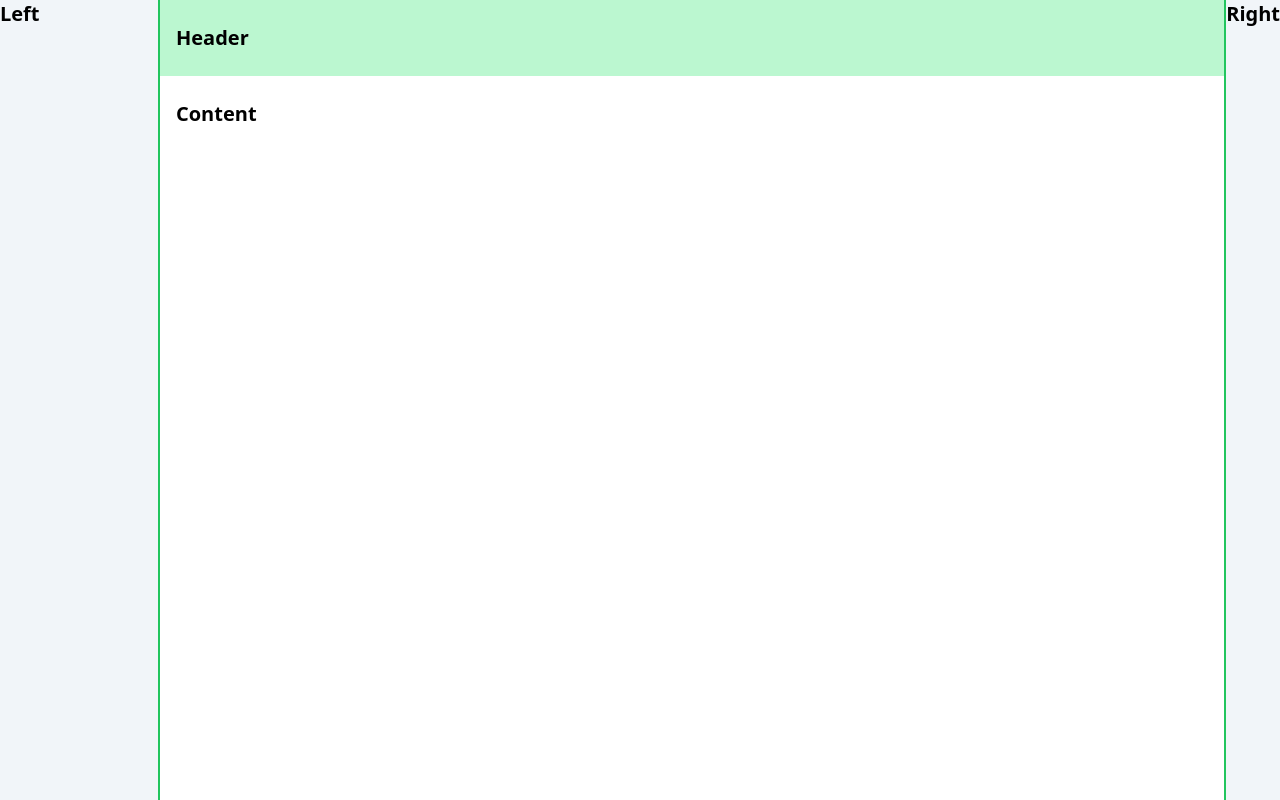
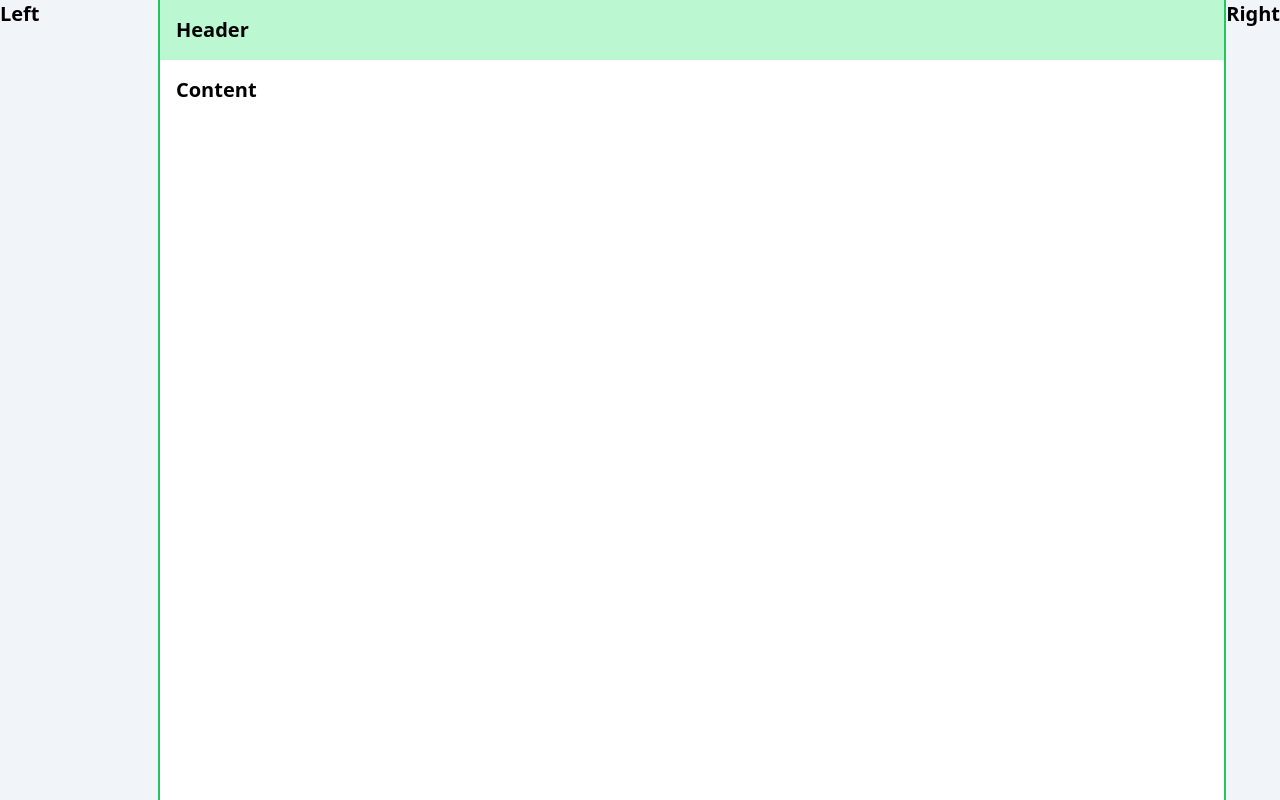
Before and after one commit to iaseth/pointedit, a React (Create React App) app: page / in a window 1280 px wide. Shown: the top 800 px of the page. Built offline with nearby package versions, Linux system fonts and the light colour scheme.

Commit message:
Updated meta

```diff
--- a/public/index.html
+++ b/public/index.html
@@ -7,37 +7,14 @@
 		<meta name="theme-color" content="#000000" />
 		<meta
 			name="description"
-      content="Web site created using create-react-app"
+			content="Pointedit"
 		/>
 		<link rel="apple-touch-icon" href="%PUBLIC_URL%/logo192.png" />
-    <!--
-      manifest.json provides metadata used when your web app is installed on a
-      user's mobile device or desktop. See https://developers.google.com/web/fundamentals/web-app-manifest/
-    -->
 		<link rel="manifest" href="%PUBLIC_URL%/manifest.json" />
-    <!--
-      Notice the use of %PUBLIC_URL% in the tags above.
-      It will be replaced with the URL of the `public` folder during the build.
-      Only files inside the `public` folder can be referenced from the HTML.
-
-      Unlike "/favicon.ico" or "favicon.ico", "%PUBLIC_URL%/favicon.ico" will
-      work correctly both with client-side routing and a non-root public URL.
-      Learn how to configure a non-root public URL by running `npm run build`.
-    -->
-    <title>React App</title>
+		<title>Pointedit</title>
 	</head>
 	<body>
 		<noscript>You need to enable JavaScript to run this app.</noscript>
 		<div id="root"></div>
-    <!--
-      This HTML file is a template.
-      If you open it directly in the browser, you will see an empty page.
-
-      You can add webfonts, meta tags, or analytics to this file.
-      The build step will place the bundled scripts into the <body> tag.
-
-      To begin the development, run `npm start` or `yarn start`.
-      To create a production bundle, use `npm run build` or `yarn build`.
-    -->
 	</body>
 </html>
--- a/src/PointApp/Content/Content.js
+++ b/src/PointApp/Content/Content.js
@@ -4,7 +4,7 @@
 export default function Content () {
 
 	return (
-		<article className="min-h-screen px-4 py-6">
+		<article className="min-h-screen px-4 py-4">
 			<h2>Content</h2>
 		</article>
 	);
--- a/src/PointApp/Header/Header.js
+++ b/src/PointApp/Header/Header.js
@@ -4,7 +4,7 @@
 export default function Header () {
 
 	return (
-		<header className="bg-green-200 px-4 py-6">
+		<header className="bg-green-200 px-4 py-4">
 			<h2>Header</h2>
 		</header>
 	);
```
Also changed, not shown: public/manifest.json. Lines whose indentation alone changed are shown as unchanged.
